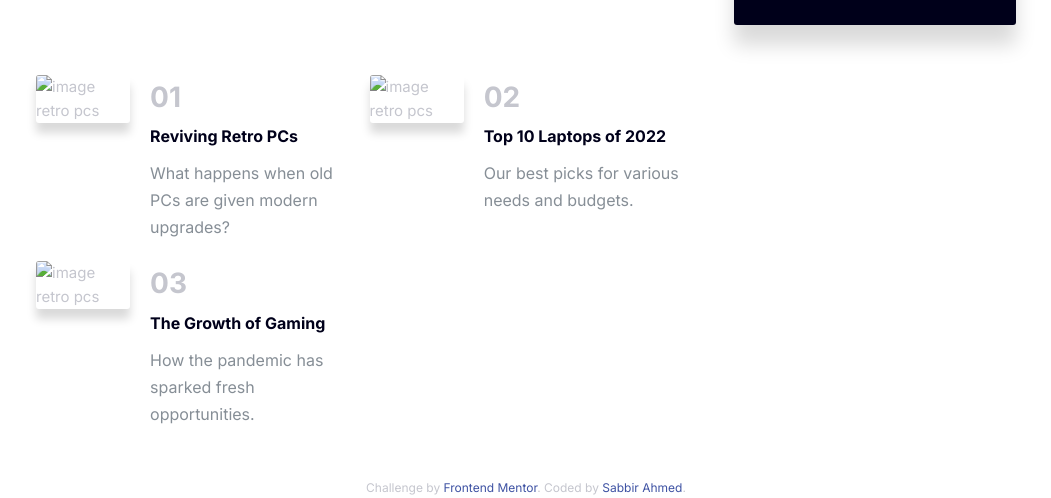
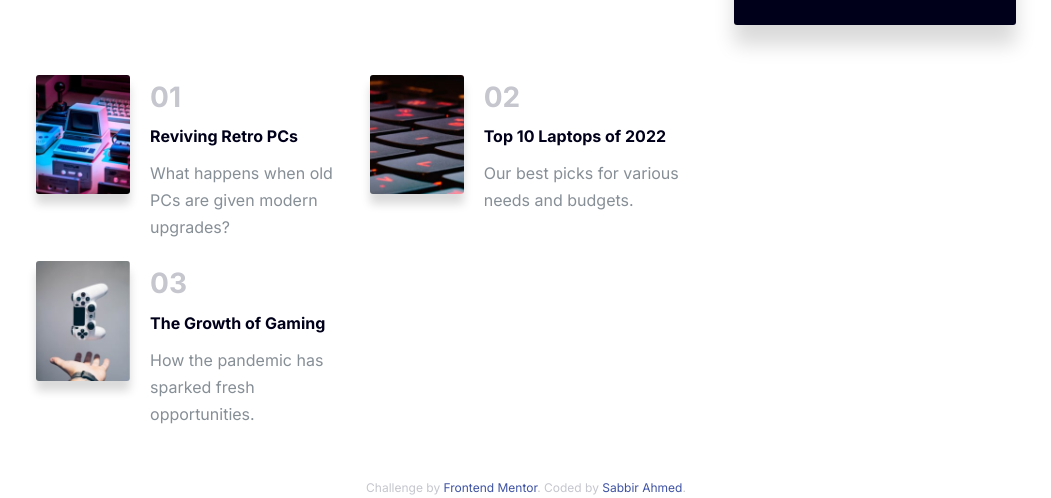
Before and after one commit to sabbircoder07/News-homepage, a plain HTML site: page index.html in a window 1280 px wide. Shown: the part 701-1199 px from the top of the page, without its empty margins (114-1165 px from the left). Drawn offline with Linux system fonts and the light colour scheme; the site is published under a folder, as on GitHub Pages, so addresses that start at the root find nothing.

Commit message:
Update index.html

```diff
--- a/index.html
+++ b/index.html
@@ -59,7 +59,7 @@
         <div class="bright-future__box">
           <div class="bright-future__img-box">
             <img
-              src="/images/image-web-3-desktop.jpg"
+              src="images/image-web-3-desktop.jpg"
               alt="image web 3 desktop"
               class="bright-future__img"
             />
@@ -104,7 +104,7 @@
         <div class="feature__box">
           <div class="feature__img-box">
             <img
-              src="/images/image-retro-pcs.jpg"
+              src="images/image-retro-pcs.jpg"
               alt="image retro pcs"
               class="feature__img"
             />
@@ -120,7 +120,7 @@
         <div class="feature__box">
           <div class="feature__img-box">
             <img
-              src="/images/image-top-laptops.jpg"
+              src="images/image-top-laptops.jpg"
               alt="image retro pcs"
               class="feature__img"
             />
@@ -136,7 +136,7 @@
         <div class="feature__box">
           <div class="feature__img-box">
             <img
-              src="/images/image-gaming-growth.jpg"
+              src="images/image-gaming-growth.jpg"
               alt="image retro pcs"
               class="feature__img"
             />
```
